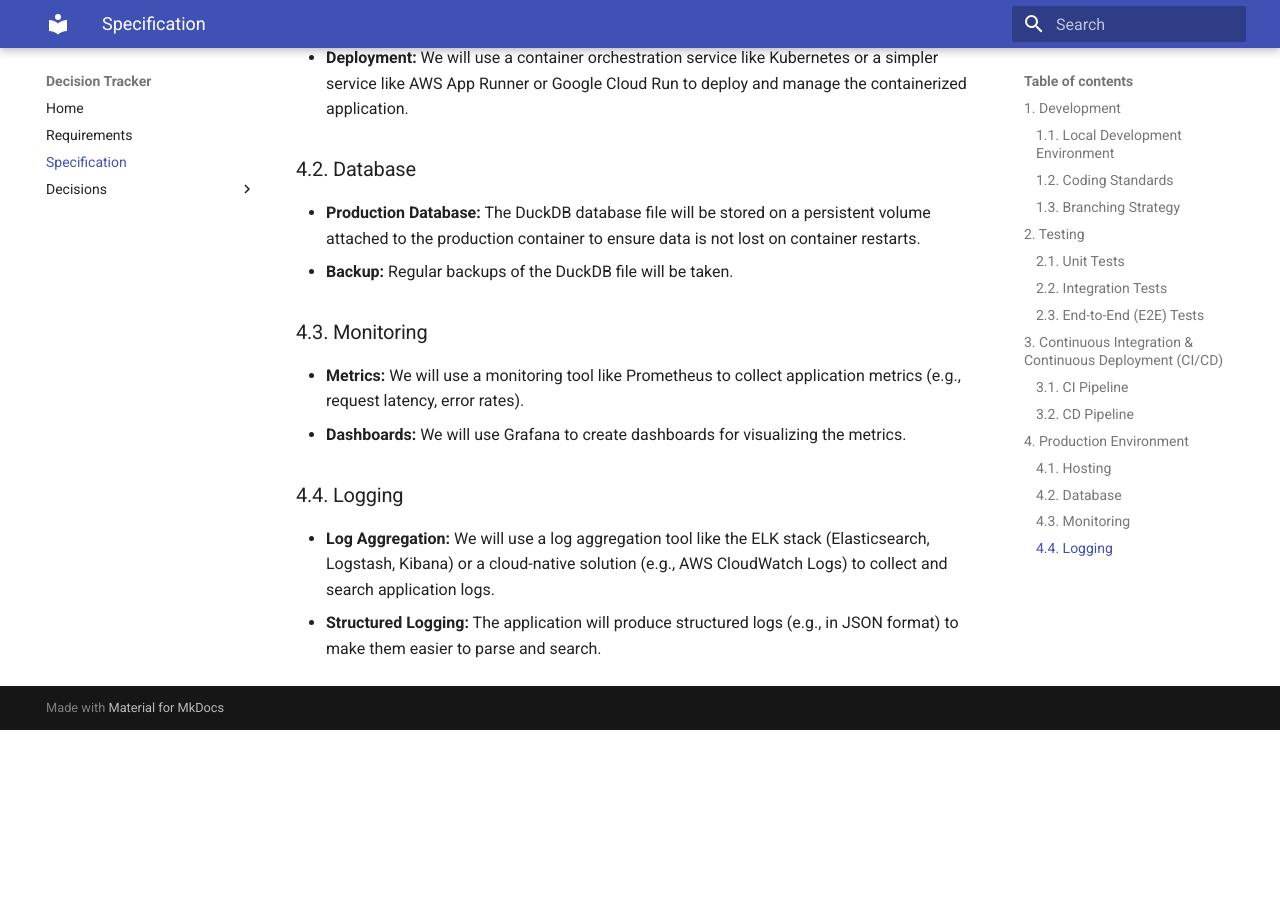
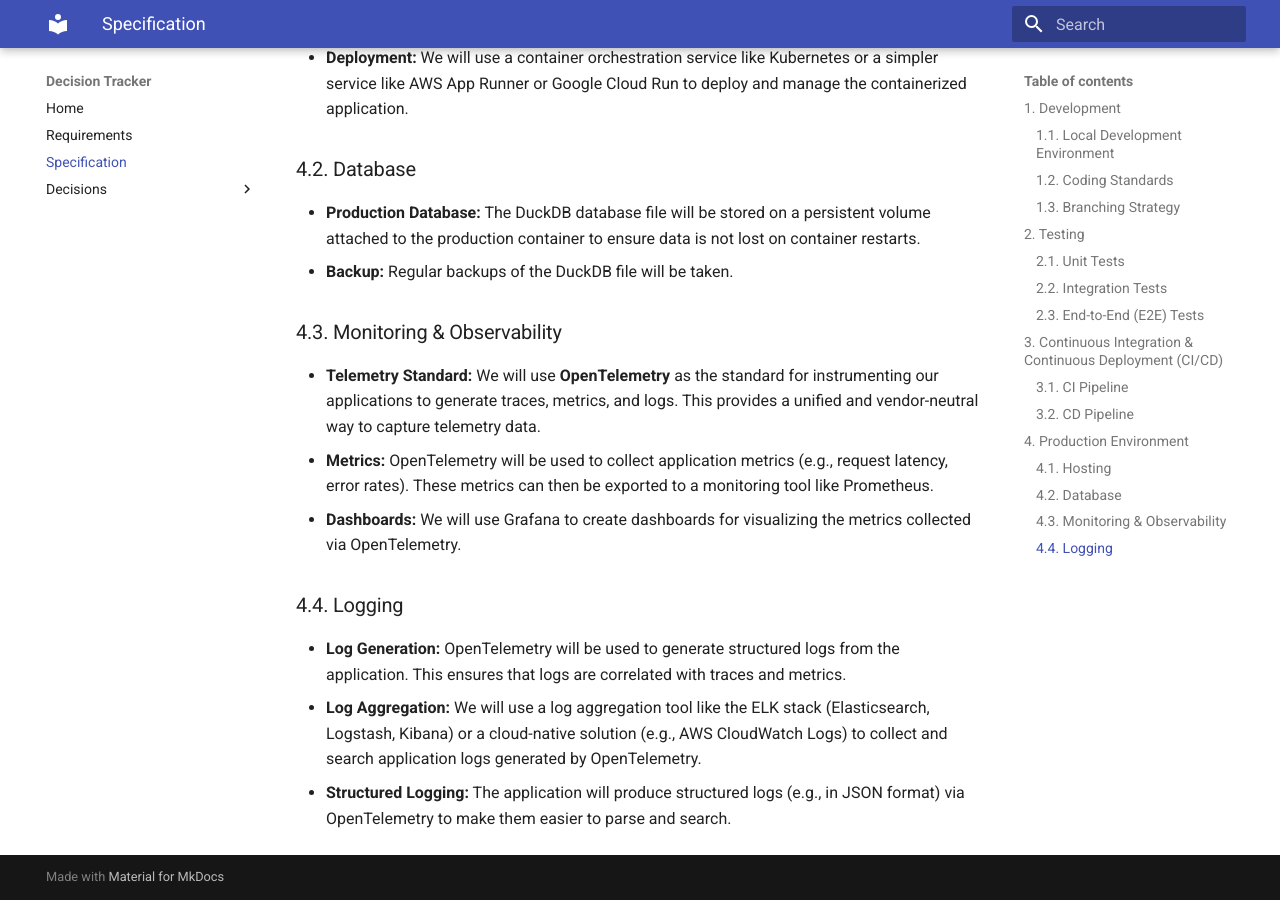
Before and after one commit to dpdeputy/jdd, an MkDocs documentation site: the page built from docs/spec.md, in a window 1280 px wide and 900 px high, scrolled down 2728 px. Built offline with MkDocs 1.6.1 and Material for MkDocs 9.7.7, drawn with Linux system fonts in a browser that asks for light colours; before the commit the page ends 3458 px from its top, so only the background shows below that.

```diff
--- a/docs/spec.md
+++ b/docs/spec.md
@@ -80,12 +80,14 @@ This document outlines the technical specification and software development life
 *   **Production Database:** The DuckDB database file will be stored on a persistent volume attached to the production container to ensure data is not lost on container restarts.
 *   **Backup:** Regular backups of the DuckDB file will be taken.
 
-### 4.3. Monitoring
+### 4.3. Monitoring & Observability
 
-*   **Metrics:** We will use a monitoring tool like Prometheus to collect application metrics (e.g., request latency, error rates).
-*   **Dashboards:** We will use Grafana to create dashboards for visualizing the metrics.
+*   **Telemetry Standard:** We will use **OpenTelemetry** as the standard for instrumenting our applications to generate traces, metrics, and logs. This provides a unified and vendor-neutral way to capture telemetry data.
+*   **Metrics:** OpenTelemetry will be used to collect application metrics (e.g., request latency, error rates). These metrics can then be exported to a monitoring tool like Prometheus.
+*   **Dashboards:** We will use Grafana to create dashboards for visualizing the metrics collected via OpenTelemetry.
 
 ### 4.4. Logging
 
-*   **Log Aggregation:** We will use a log aggregation tool like the ELK stack (Elasticsearch, Logstash, Kibana) or a cloud-native solution (e.g., AWS CloudWatch Logs) to collect and search application logs.
-*   **Structured Logging:** The application will produce structured logs (e.g., in JSON format) to make them easier to parse and search.
+*   **Log Generation:** OpenTelemetry will be used to generate structured logs from the application. This ensures that logs are correlated with traces and metrics.
+*   **Log Aggregation:** We will use a log aggregation tool like the ELK stack (Elasticsearch, Logstash, Kibana) or a cloud-native solution (e.g., AWS CloudWatch Logs) to collect and search application logs generated by OpenTelemetry.
+*   **Structured Logging:** The application will produce structured logs (e.g., in JSON format) via OpenTelemetry to make them easier to parse and search.
--- a/pyproject.toml
+++ b/pyproject.toml
@@ -8,6 +8,8 @@ dependencies = [
     "uvicorn[standard]",
     "markdown",
     "sqlmodel",
+    "opentelemetry-distro",
+    "opentelemetry-instrumentation-fastapi",
 ]
 
 [project.optional-dependencies]
```
Also changed, not shown: README.md (+28 -0 lines), 1 other file.
